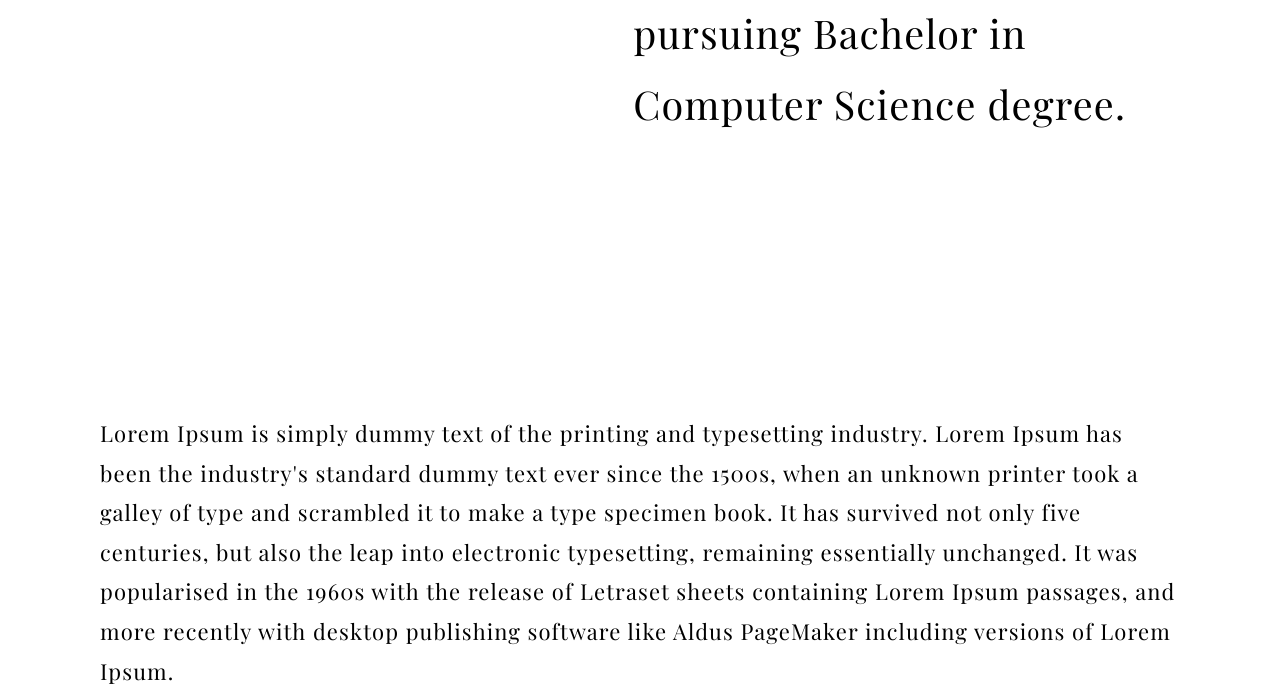
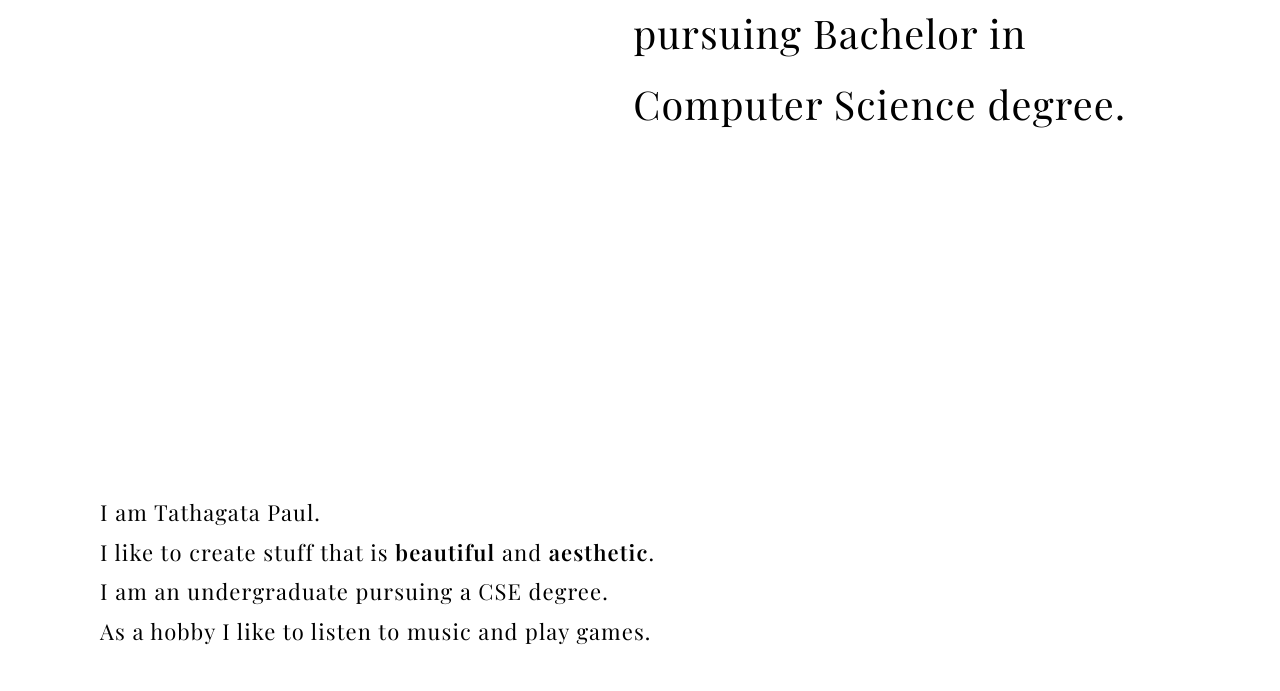
Before and after one commit to 4molybdenum2/Personal-Website, a Gatsby site: page / in a window 1280 px wide. Shown: the part 488-1179 px from the top of the page. After the commit the page ends 1140 px from the top, so only its background shows below. Built offline with nearby package versions, Linux system fonts and the light colour scheme; Gatsby itself is replaced by a stand-in of ours.

Commit message:
added animation using framer motion

```diff
--- a/gatsby-config.js
+++ b/gatsby-config.js
@@ -30,5 +30,6 @@ module.exports = {
       }
     },
     `gatsby-transformer-remark`,
+    `gatsby-plugin-fontawesome-css`
   ],
 }
--- a/package.json
+++ b/package.json
@@ -5,11 +5,13 @@
   "version": "0.1.0",
   "author": "Kyle Mathews <mathews.kyle@gmail.com>",
   "dependencies": {
+    "@fortawesome/fontawesome-svg-core": "^1.2.30",
     "framer": "^1.2.7",
     "framer-motion": "^2.7.5",
     "gatsby": "^2.23.12",
     "gatsby-image": "^2.4.9",
     "gatsby-plugin-catch-links": "^2.3.11",
+    "gatsby-plugin-fontawesome-css": "^1.0.0",
     "gatsby-plugin-layout": "^1.3.11",
     "gatsby-plugin-manifest": "^2.4.14",
     "gatsby-plugin-offline": "^3.2.13",
@@ -25,6 +27,7 @@
     "react": "^16.12.0",
     "react-dom": "^16.12.0",
     "react-helmet": "^6.1.0",
+    "react-intersection-observer": "^8.28.6",
     "react-particles-js": "^3.3.0",
     "smooth-scrollbar": "^8.5.2"
   },
--- a/src/components/banner.js
+++ b/src/components/banner.js
@@ -1,11 +1,33 @@
-import React from "react"
-import {AnimatePresence, motion} from "framer-motion"
+import React ,{useEffect} from "react"
+import {AnimatePresence, motion, useAnimation} from "framer-motion"
+import { useInView } from 'react-intersection-observer';
+
 
 
 //Ease
 const transition = { duration: 1.4, ease: [0.6, 0.01, -0.05, 0.9] };
 
+const variants = {
+  visible: {
+    transition:{delay: 0.6},
+     opacity: 1
+    },
+  hidden: {
+    opacity: 0}
+}
+
 const Banner = () => {
+
+  const controls = useAnimation();
+  const [ref, inView] = useInView();
+
+
+  useEffect(() => {
+    if (inView) {
+      controls.start("visible");
+    }
+  }, [controls, inView]);
+
   return (
     <>
       <AnimatePresence exitBeforeEnter>
@@ -28,18 +50,23 @@ const Banner = () => {
           <p>KONICHIWA</p>
         </div>
 
-        <div className="about">
-          <p>
-          Lorem Ipsum is simply dummy text of the printing and typesetting industry.
-          Lorem Ipsum has been the industry's standard dummy text ever since the 1500s,
-          when an unknown printer took a galley of type and scrambled it to make a type
-          specimen book. It has survived not only five centuries, but also the leap into
-          electronic typesetting, remaining essentially unchanged. It was popularised
-          in the 1960s with the release of Letraset sheets containing Lorem Ipsum
-          passages, and more recently with desktop publishing software like Aldus PageMaker
-          including versions of Lorem Ipsum.
-          </p>
-        </div>
+        <motion.div  className="about">
+          <motion.p
+          ref={ref}
+          animate={controls}
+          initial="hidden"
+          variants={variants}
+          >
+           <br></br><br></br>
+            <motion.span>I am Tathagata Paul.</motion.span>
+            <br></br>
+            <motion.span>I like to create stuff that is <b>beautiful</b> and <b>aesthetic</b>.</motion.span>
+            <br></br>
+            <motion.span>I am an undergraduate pursuing a CSE degree.</motion.span>
+            <br></br>
+            <motion.span>As a hobby I like to listen to music and play games.</motion.span>
+          </motion.p>
+        </motion.div>
       </AnimatePresence>
     </>
   )
--- a/src/components/header.js
+++ b/src/components/header.js
@@ -11,7 +11,6 @@ const Header = () => (
         <div className="navigation">
           <nav>
             <Link to="/blog">Blog</Link>
-            <Link to="/contact">Contact</Link>
           </nav>
         </div>
       </div>
```
Also changed, not shown: 1 other file.
